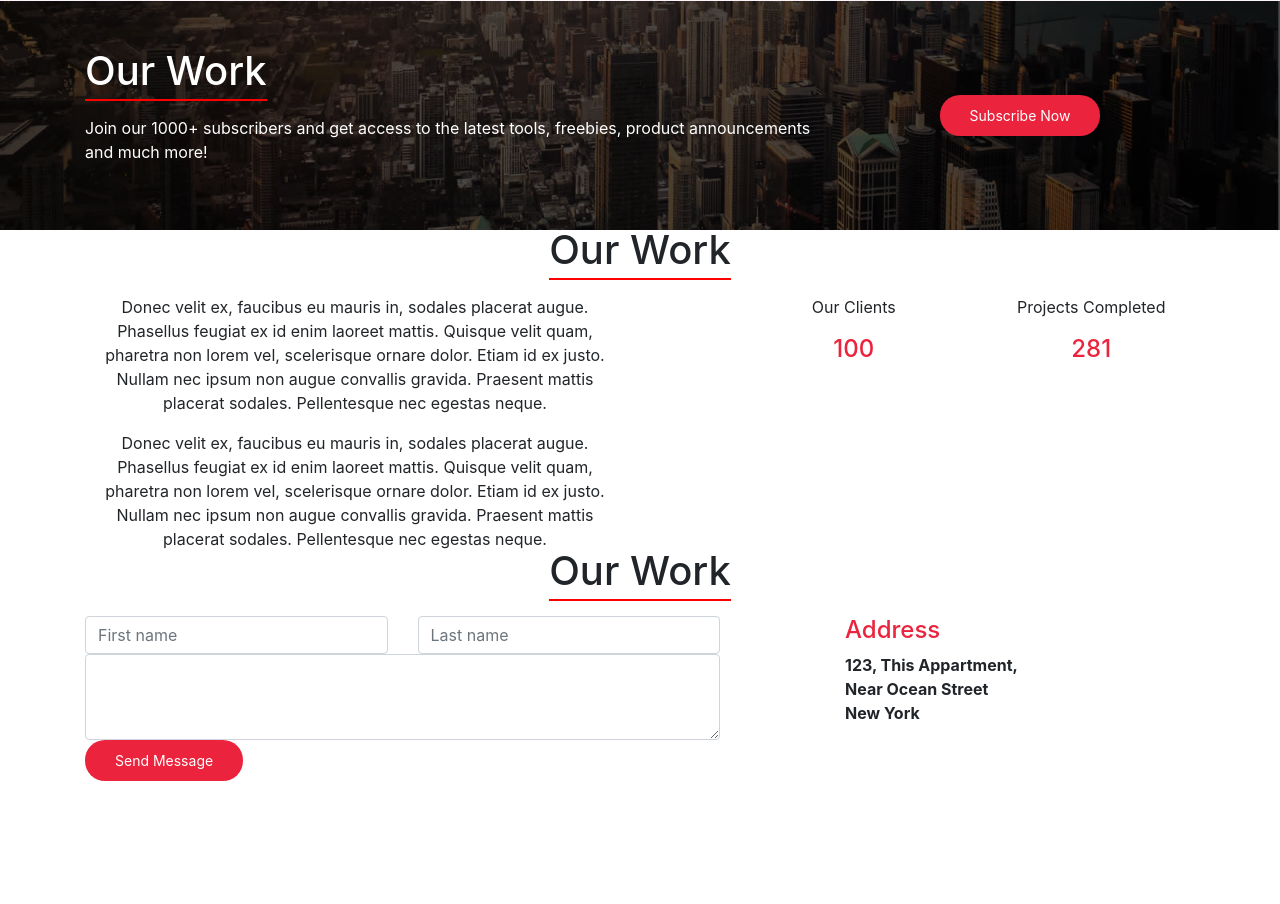
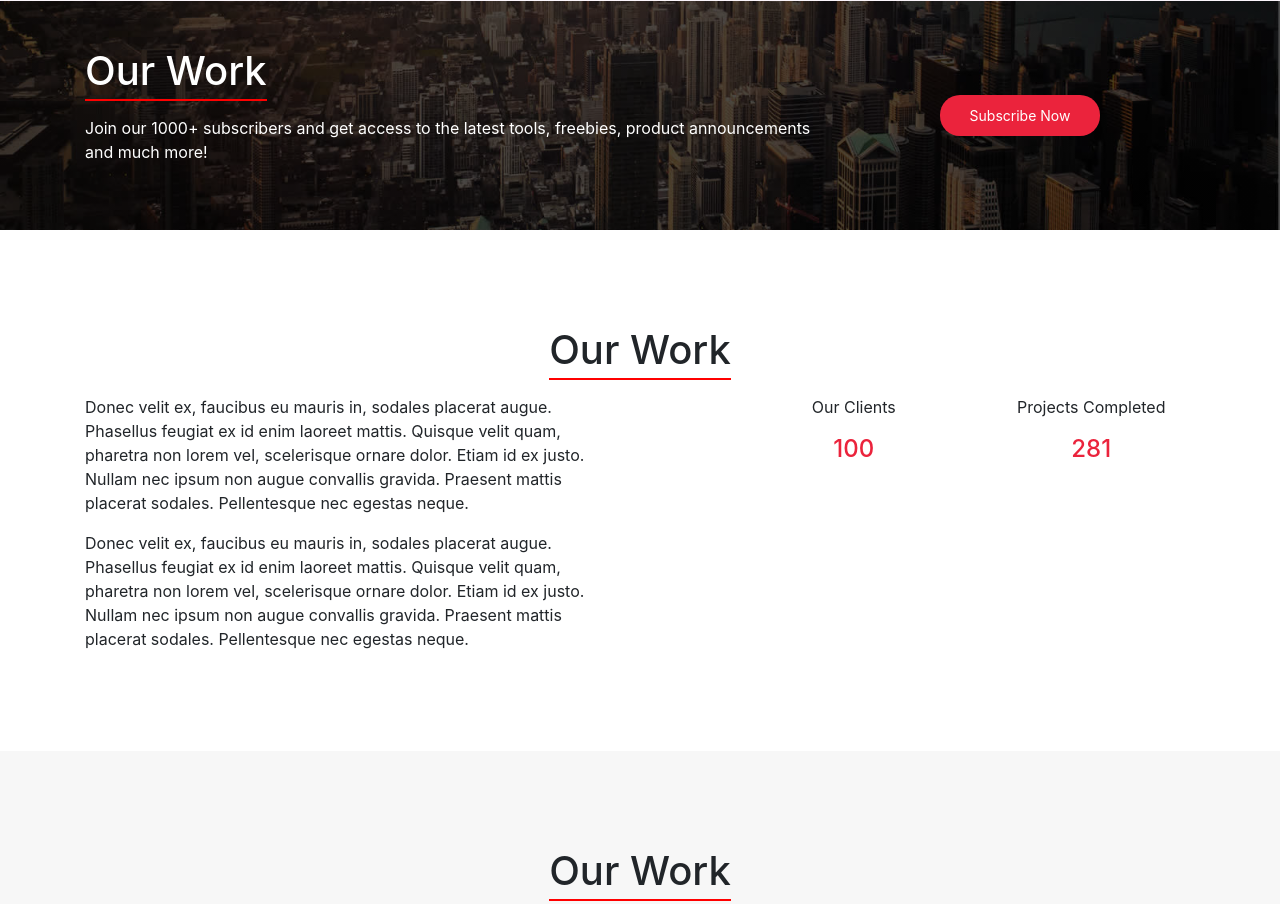
Before and after one commit to eph23/classproject2, a plain HTML site: page index.html in a window 1280 px wide. Shown: the part 1848-2752 px from the top of the page. Before the commit the page ends 2629 px from the top, so only its background shows below. Drawn offline with Linux system fonts and the light colour scheme.

Commit message:
Last Commit

```diff
--- a/assets/style.css
+++ b/assets/style.css
@@ -141,5 +141,19 @@ body {
   background-position: center;
 }
 
+.section-about {
+  padding: 100px 0;
+  background: #fff;
+}
 
-.se
+.section-contact {
+  padding: 100px 0;
+  background: #f7f7f7;
+}
+
+.contact-form__input-box {
+  border: none;
+  border-bottom: 2px solid var(--main-color);
+  border-radius: 0;
+  background: #f7f7f7;
+}
--- a/index.html
+++ b/index.html
@@ -278,7 +278,7 @@
     </section>
     <!-- ! !SECTION SUBSCRIBE -->
 
-    <!-- !SECTION ABOUT US -->
+    <!-- ! SECTION ABOUT US -->
     <section class="section-about">
       <div class="container">
         <!-- Section Heading -->
@@ -295,7 +295,7 @@
 
         <!-- About Us main Container -->
         <div class="section-about__main-container">
-          <div class="row text-center">
+          <div class="row ">
             <div class="col-lg-6">
               <div class="section-about__text-container">
                 <p class="para">
@@ -318,7 +318,7 @@
             </div>
             <div class="col-lg-5 offset-1">
               <div class="section-about__conter-container">
-                <div class="row">
+                <div class="row text-center">
                   <div class="col-lg-6">
                     <div class="counter-card">
                       <div class="counter-card__sub-title">
@@ -353,7 +353,7 @@
     </section>
     <!-- ! !SECTION ABOUT US -->
 
-    <!-- !SECTION CONTACT US -->
+    <!-- ! SECTION CONTACT US -->
     <section class="section-contact">
       <div class="container">
         <!-- Section Heading -->
@@ -372,21 +372,33 @@
           <div class="row">
             <div class="col-lg-7">
               <div class="section-contact__body-container">
-                        <form>
-                            <div class="row">
+                <form class="contact-form">
+                  <div class="row pb-5">
                     <div class="col">
-                                    <input type="text" class="form-control" placeholder="First name">
+                      <input
+                        type="text"
+                        class="form-control contact-form__input-box"
+                        placeholder="First name"
+                      />
                     </div>
                     <div class="col">
-                                    <input type="text" class="form-control" placeholder="Last name">
+                      <input
+                        type="text"
+                        class="form-control contact-form__input-box"
+                        placeholder="Last name"
+                      />
                     </div>
                   </div>
-                            <div class="row">
+                  <div class="row pb-5">
                     <div class="col">
-                                    <textarea class="form-control" id="exampleFormControlTextarea1" rows="3"></textarea>
+                      <textarea
+                        class="form-control contact-form__input-box"
+                        id="exampleFormControlTextarea1"
+                        rows="3"
+                      ></textarea>
                     </div>
                   </div>
-                            <div class="row">
+                  <div class="row text-center">
                     <div class="col">
                       <button class="button button--red">Send Message</button>
                     </div>
@@ -400,8 +412,8 @@
                   <h4 class="text-red heading-lvl-quarternary">Address</h4>
                   <div class="address-card__body-container">
                     <p class="para font-weight-bold">
-                                123, This Appartment, <br>
-                                Near Ocean Street <br>
+                      123, This Appartment, <br />
+                      Near Ocean Street <br />
                       New York
                     </p>
                   </div>
```
Lines whose indentation alone changed are shown as unchanged.
